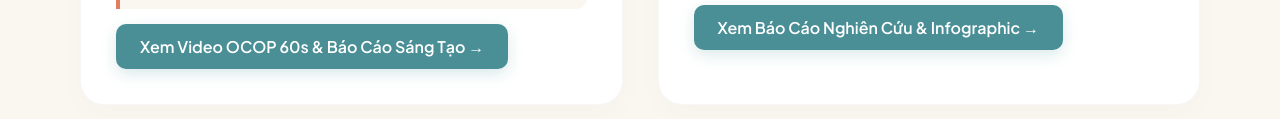
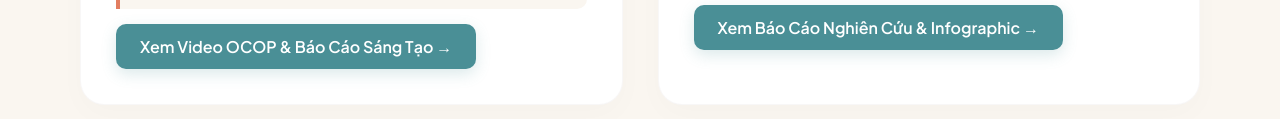
Before and after one commit to Quynminh/Portfolio-UEB.D2, a plain HTML site: page index.html in a window 1280 px wide. Shown: the part 2441-2560 px from the top of the page. Drawn offline with nearby package versions, Linux system fonts and the light colour scheme; a web font is replaced by a local one.

Commit message:
Update index.html

```diff
--- a/index.html
+++ b/index.html
@@ -411,7 +411,7 @@
 
 
                     <a href="project5.html" style="background: var(--teal-deep); color: var(--white); padding: 12px 24px; border-radius: 10px; text-decoration: none; font-weight: 600; display: inline-block; box-shadow: 0 5px 15px rgba(74, 143, 150, 0.2); transition: var(--transition-smooth); text-align: center;" onmouseover="this.style.transform='translateY(-2px)'" onmouseout="this.style.transform='translateY(0)'">
-                        Xem Video OCOP 60s & Báo Cáo Sáng Tạo →
+                        Xem Video OCOP & Báo Cáo Sáng Tạo →
                     </a>
                 </div>
 
```
